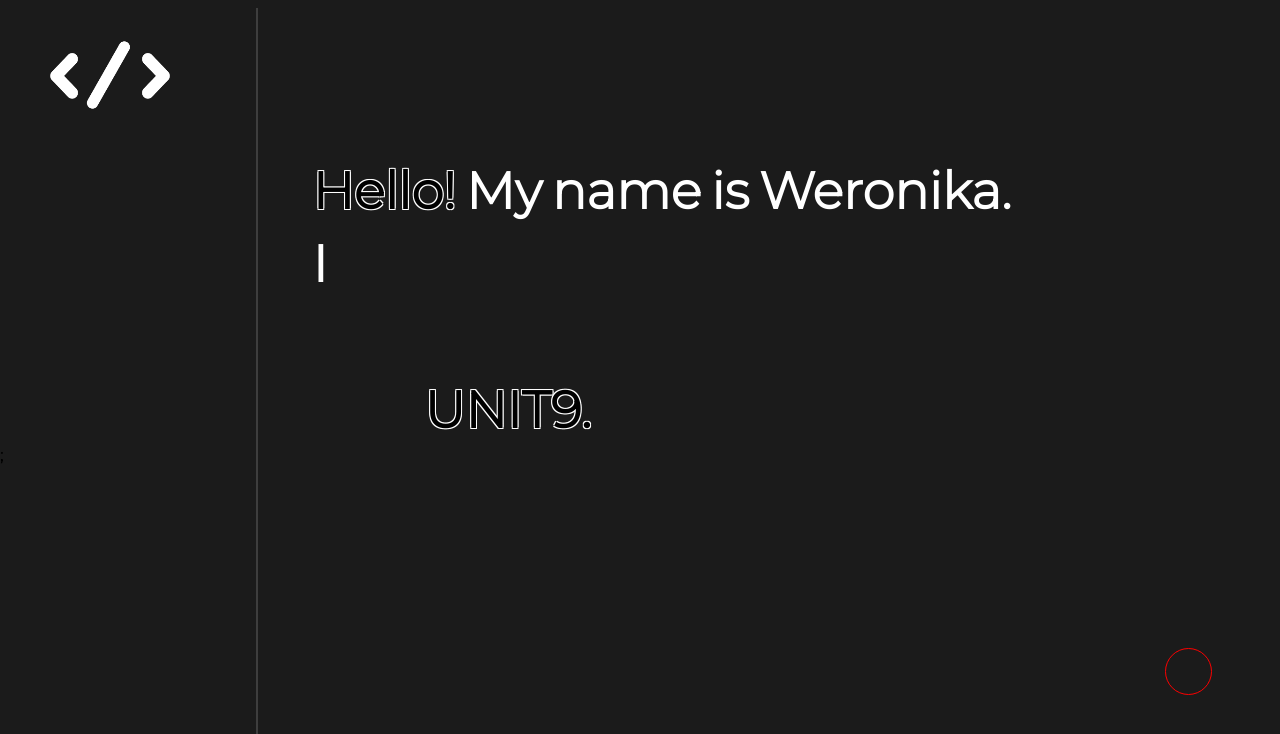
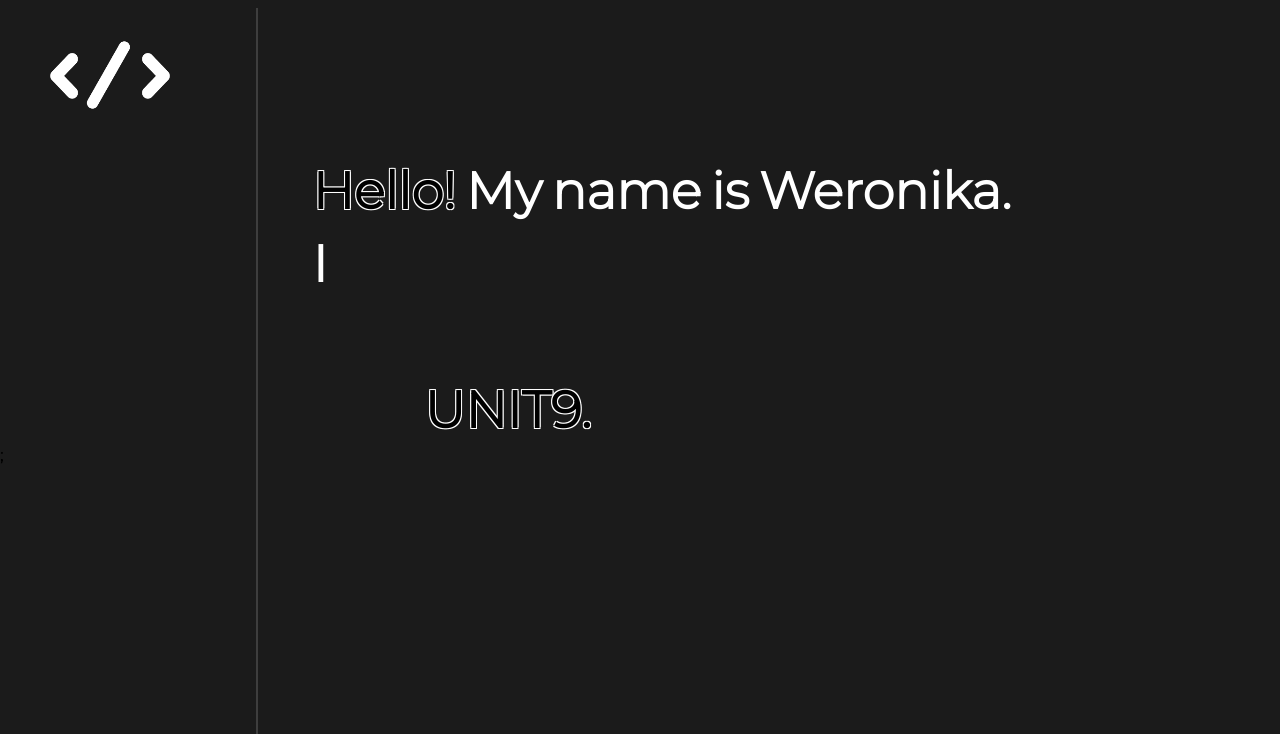
Before and after one commit to WeronikaSTNK/interactive-menu-sample, a React (Create React App) app: page /contact in a window 1280 px wide. Shown: the top 734 px of the page. Built offline with nearby package versions, Linux system fonts and the light colour scheme.

Commit message:
improve style and add toggle (first steps)

```diff
--- a/package.json
+++ b/package.json
@@ -8,6 +8,7 @@
     "@testing-library/user-event": "^7.1.2",
     "react": "^16.13.1",
     "react-dom": "^16.13.1",
+    "react-icons": "^3.10.0",
     "react-router-dom": "^5.2.0",
     "react-scripts": "3.4.1"
   },
--- a/src/App.js
+++ b/src/App.js
@@ -1,4 +1,4 @@
-import React from "react";
+import React, {useState} from "react";
 import logo from "./images/logoExample.png";
 import About from "./layouts/About";
 import Header from "./layouts/Header";
@@ -7,11 +7,16 @@
 // reminder for me :) - remember about proptypes in the whole project!
 
 export const App = () => {
-  //
+
+const [openProjects, setOpenProjects] = useState(false);
+
+const toggleProjects = () => {
+  setOpenProjects(!openProjects)
+}
   return (
     <>
       <Router>
-        <Header logo={logo} />
+        <Header logo={logo} toggleProjects={toggleProjects} openProjects={openProjects}/>
         <About />;
       </Router>
     </>
--- a/src/components/OpenProjects.js
+++ b/src/components/OpenProjects.js
@@ -14,7 +14,7 @@
   return (
     <>
       <ul open={open}>
-      {projectsItem}
+     {projectsItem}
       </ul>
     </>
   );
--- a/src/components/Projects.js
+++ b/src/components/Projects.js
@@ -1,16 +1,21 @@
-import React, {useState} from 'react'
+import React from 'react'
 import '../styles/nav.scss'
-export const Projects = () => {
-
-  const [openMenu, setOpenMenu] = useState(false);
-
+import {
+BsThreeDotsVertical
+} from "react-icons/bs";
+export const Projects = ({toggleProjects}) => {
+//here we have just component w
   return (
     <>
     {/* should i use  different tag here? for example section/fragment */}
       <div className="allProjects">
         Projects
       </div>
-       <span className="naviBurgerDot"></span>
+       <div className="naviBurgerDot">
+         <button onClick={toggleProjects}>
+          <BsThreeDotsVertical  className="threeDots"/>
+          </button>
+          </div>
     </>
   )
 }
--- a/src/layouts/Header.js
+++ b/src/layouts/Header.js
@@ -1,14 +1,14 @@
 import React from "react";
 import "../index.css";
 import Navigation from "../layouts/Navigation";
-export const Header = ({ logo }) => {
+export const Header = ({ logo, toggleProjects, openProjects }) => {
   return (
     <>
       <section id="header">
         <hr />
         <img src={logo} alt="logo" />
       </section>
-        <Navigation />
+        <Navigation toggleProjects={toggleProjects} openProjects={openProjects}/>
     </>
   );
 };
--- a/src/layouts/Navigation.js
+++ b/src/layouts/Navigation.js
@@ -3,21 +3,20 @@
 import "../styles/nav.scss";
 import { OpenProjects } from "../components/OpenProjects";
 import Projects from "../components/Projects";
-export const Navigation = () => {
-  const [openMenu, setOpenMenu] = useState(false);
+export const Navigation = ({toggleProjects, openProjects}) => {
 
   return (
     <>
       <nav id="navigation">
         <Menu />
-        {openMenu ? (
+        {openProjects ? (
           <OpenProjects />
         ) : (
           <Projects
-            onClick={() => {
-              setOpenMenu(!openMenu);
-            }}
+            toggleProjects={toggleProjects}
+            openProjects={openProjects}
           />
+          // should here be arrow function?
         )}
       </nav>
     </>
--- a/src/styles/nav.scss
+++ b/src/styles/nav.scss
@@ -1,6 +1,5 @@
 .menu,
-.allProjects,
-.naviBurger {
+.allProjects {
   z-index: 100;
   list-style-type: none;
   position: fixed;
@@ -40,18 +39,36 @@
   transform: scale(1.2);
   border-top: 1px solid rgba(255, 255, 255, 0.507);
 }
+/* reminder for me - remember add constants (colors etc.)*/
 .naviBurgerDot {
     position: fixed;
-    color: red;
     top: 81vh;
     cursor: pointer;
-    border: 1px solid red;
+    border: 1px solid white;
     border-radius: 50%;
-    height: 45px;
-    width: 45px;
+    height: 40px;
+    width: 40px;
     left: 91vw;
+    display: flex;
+    justify-content: center;
+    align-items: center;
+      animation: tracking-out-contract 1s cubic-bezier(0.55, 0.085, 0.68, 0.53) 7s
+    reverse both;
+    // button{
+    //   display: none
+    // }
+}
+.naviBurgerDot:hover{
+  transform: scale(1.1);
 
+.threeDots{
+transform: rotate(90deg);
 }
+}
+.threeDots{
+color: white
+}
+
 
 @keyframes tracking-out-contract {
   0% {
```
Also changed, not shown: 1 other file (tests, documents, lock files or other folders).
